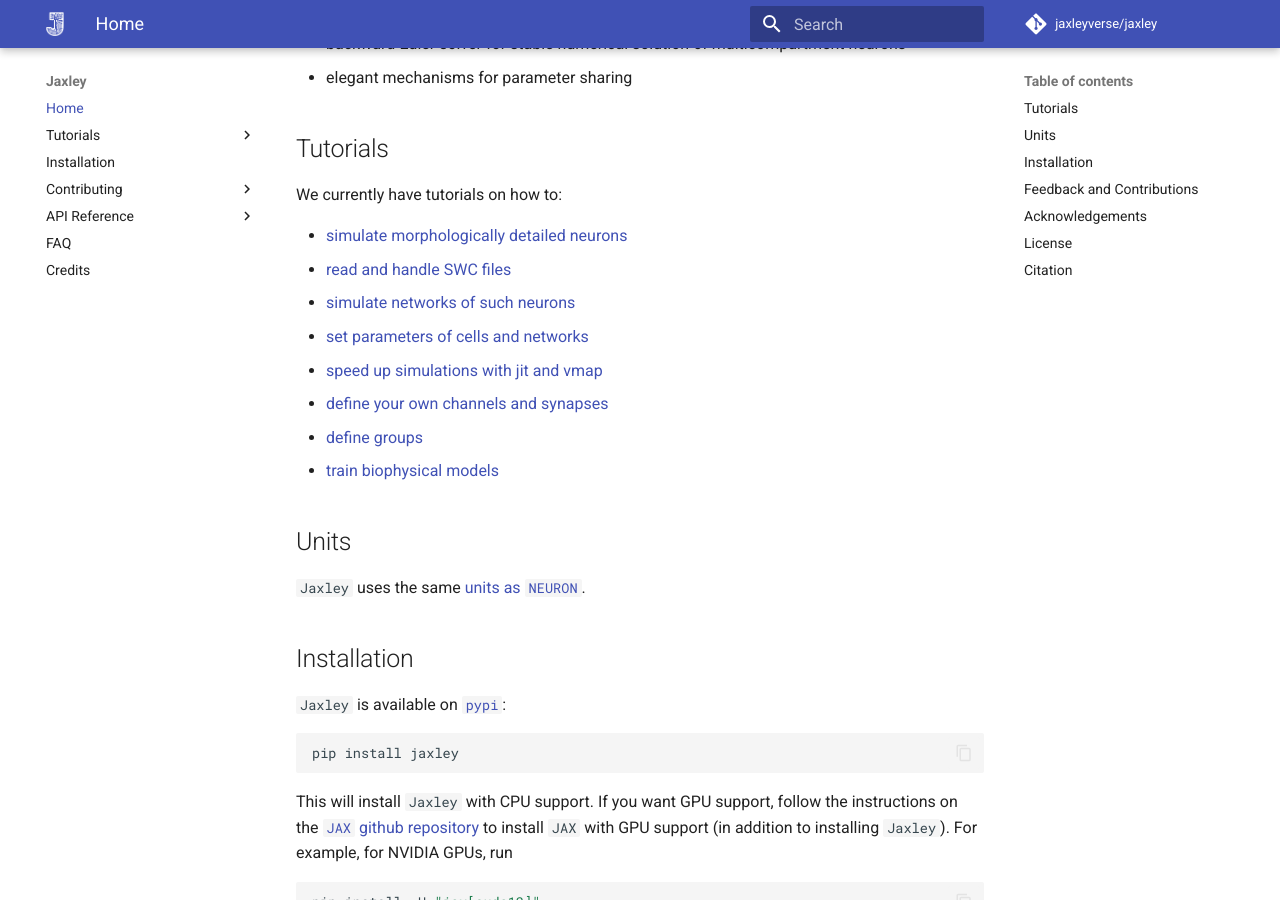
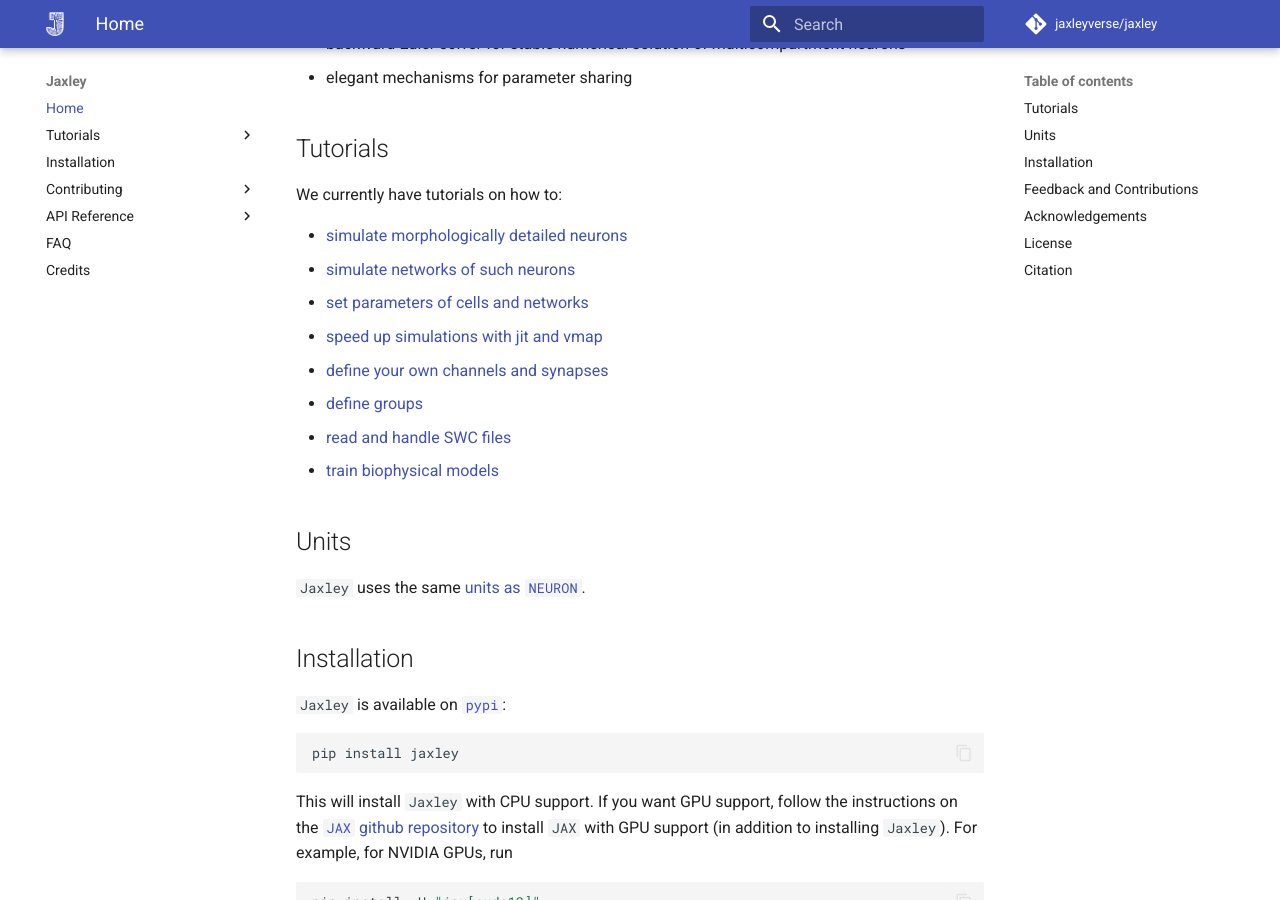
Before and after one commit to jaxleyverse/jaxley, an MkDocs documentation site: the page built from docs/docs/index.md, in a window 1280 px wide and 900 px high, scrolled down 434 px. Built offline with MkDocs 1.6.1 and Material for MkDocs 9.7.7, drawn with Linux system fonts in a browser that asks for light colours; comment, search, counter and statistics services are not loaded; part of the change alters nothing that is shown.

```diff
--- a/docs/docs/index.md
+++ b/docs/docs/index.md
@@ -16,14 +16,14 @@
 
 We currently have tutorials on how to:
 
-- [simulate morphologically detailed neurons](https://jaxleyverse.github.io/jaxley/tutorial/01_morph_neurons.md)
-- [read and handle SWC files](https://jaxleyverse.github.io/jaxley/tutorial/08_importing_morphologies.md)
-- [simulate networks of such neurons](https://jaxleyverse.github.io/jaxley/tutorial/02_small_network.md)
-- [set parameters of cells and networks](https://jaxleyverse.github.io/jaxley/tutorial/03_setting_parameters.md)
-- [speed up simulations with jit and vmap](https://jaxleyverse.github.io/jaxley/tutorial/04_jit_and_vmap.md)
-- [define your own channels and synapses](https://jaxleyverse.github.io/jaxley/tutorial/05_channel_and_synapse_models.md)
-- [define groups](https://jaxleyverse.github.io/jaxley/tutorial/06_groups.md)
-- [train biophysical models](https://jaxleyverse.github.io/jaxley/tutorial/07_gradient_descent.md)
+- [simulate morphologically detailed neurons](https://jaxleyverse.github.io/jaxley/tutorial/01_morph_neurons/)
+- [simulate networks of such neurons](https://jaxleyverse.github.io/jaxley/tutorial/02_small_network/)
+- [set parameters of cells and networks](https://jaxleyverse.github.io/jaxley/tutorial/03_setting_parameters/)
+- [speed up simulations with jit and vmap](https://jaxleyverse.github.io/jaxley/tutorial/04_jit_and_vmap/)
+- [define your own channels and synapses](https://jaxleyverse.github.io/jaxley/tutorial/05_channel_and_synapse_models/)
+- [define groups](https://jaxleyverse.github.io/jaxley/tutorial/06_groups/)
+- [read and handle SWC files](https://jaxleyverse.github.io/jaxley/tutorial/08_importing_morphologies/)
+- [train biophysical models](https://jaxleyverse.github.io/jaxley/tutorial/07_gradient_descent/)
 
 
 ## Units
--- a/docs/mkdocs.yml
+++ b/docs/mkdocs.yml
@@ -5,12 +5,12 @@ nav:
   - Home: index.md
   - Tutorials:
     - Getting started: tutorial/01_morph_neurons.md
-    - Read and handle SWC files: tutorial/08_importing_morphologies.md
     - Run a network simulation: tutorial/02_small_network.md
     - Set parameters: tutorial/03_setting_parameters.md
     - Accelerate simulations: tutorial/04_jit_and_vmap.md
     - Define your own channels: tutorial/05_channel_and_synapse_models.md
     - Define groups: tutorial/06_groups.md
+    - Read and handle SWC files: tutorial/08_importing_morphologies.md
     - Training models: tutorial/07_gradient_descent.md
   - Installation: install.md
   - Contributing:
```
Also changed, not shown: README.md, 1 other file.
